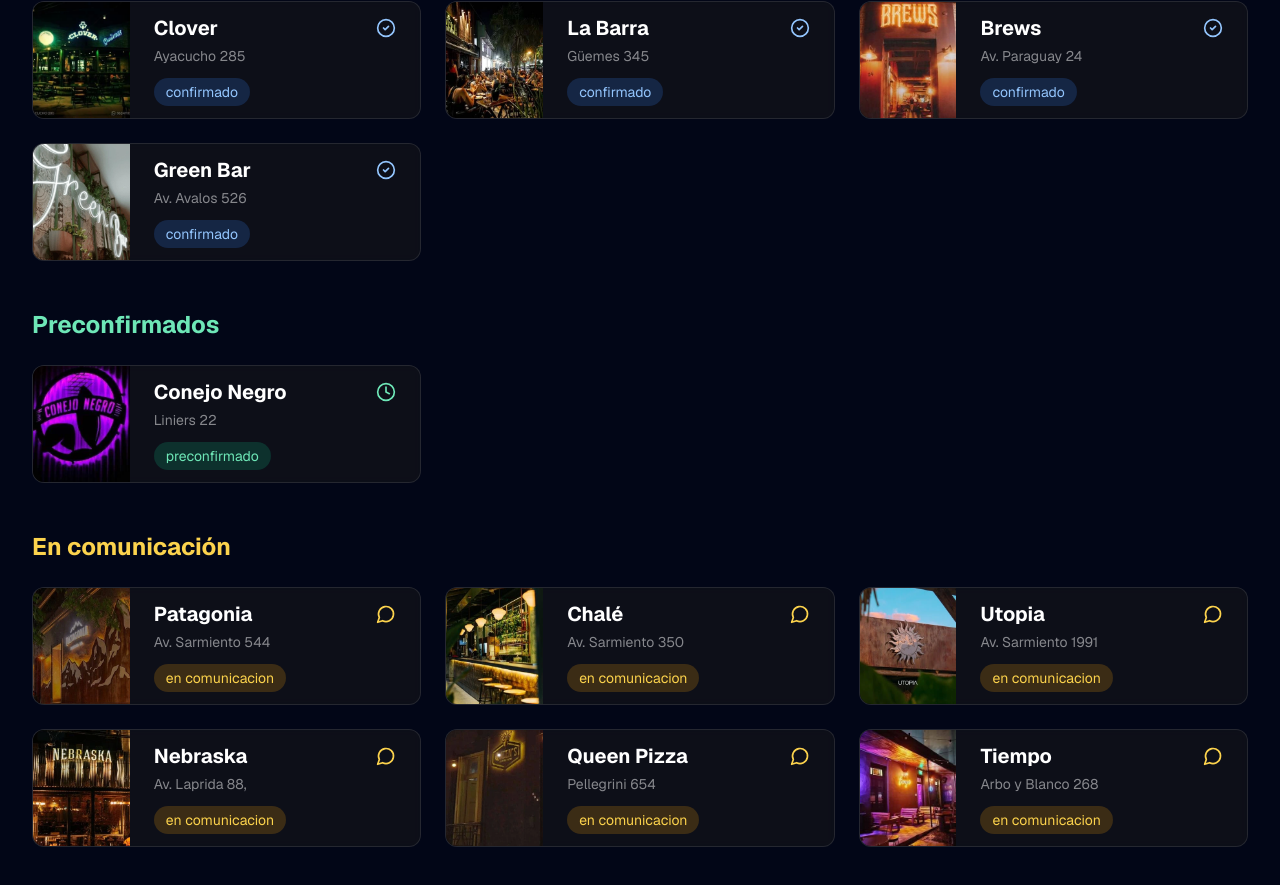
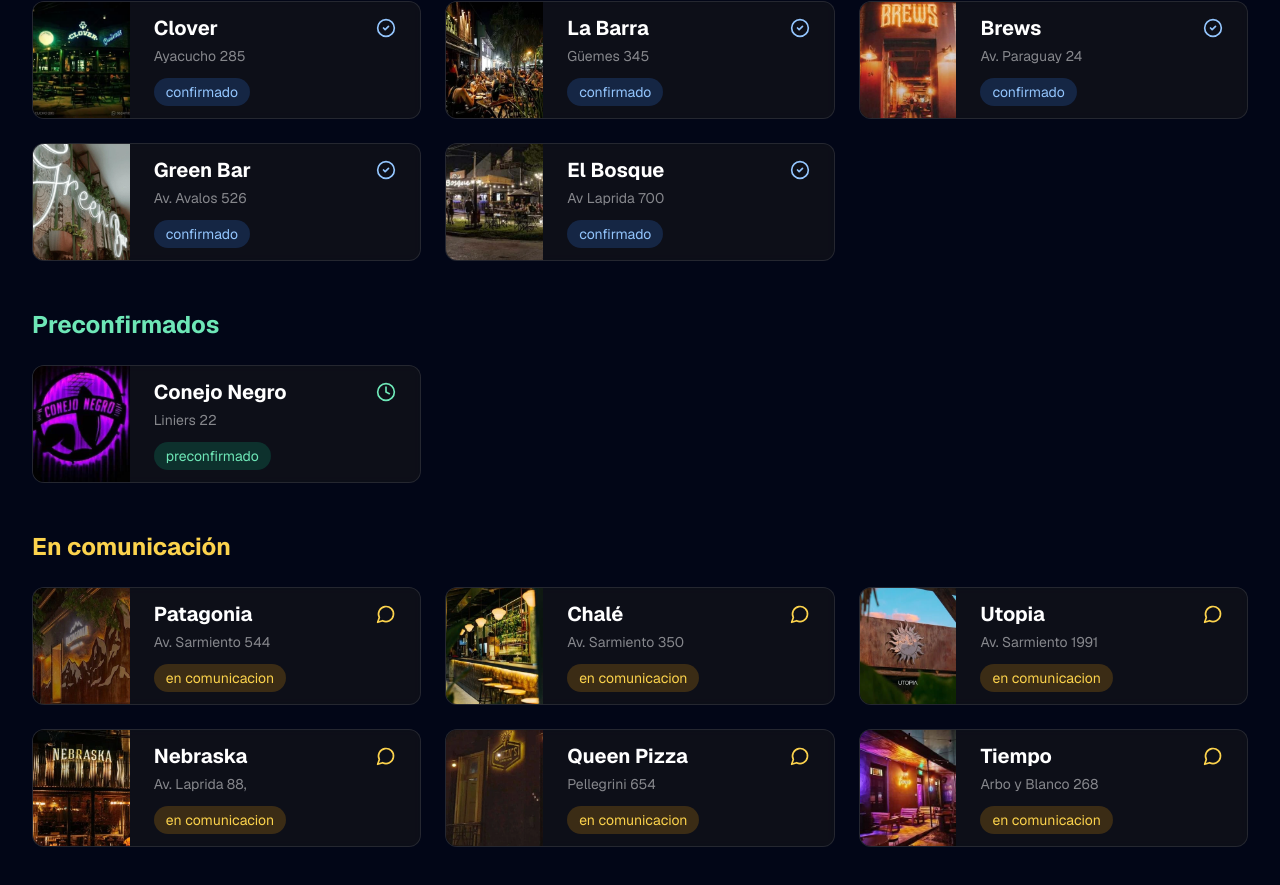
Before and after one commit to nelsondiego/diegonelson-live-sessions, a Next.js app: page /sponsors in a window 1280 px wide. Shown: the part 1268-2153 px from the top of the page. Built offline with nearby package versions, Linux system fonts and the light colour scheme.

Commit message:
added El Bosque Food Park as a venue

```diff
--- a/src/app/page.tsx
+++ b/src/app/page.tsx
@@ -74,17 +74,17 @@ const upcomingSessions: Session[] = [
     status: "upcoming",
     image: "/places/greenbar.webp",
   },
-  // {
-  //   id: 6,
-  //   title: "Sunset Lounge",
-  //   date: "Sab, 24 Feb",
-  //   time: "18:00 - 23:00",
-  //   location: "Sky Bar",
-  //   address: "Juan B. Justo 1150, Piso 15",
-  //   description: "Celebramos el atardecer con los mejores beats y una vista panorámica de la ciudad que te dejará sin aliento",
-  //   status: "past",
-  //   image: "/utopia.webp"
-  // },
+  {
+    id: 6,
+    title: "El Bosque Food Park",
+    date: "A confirmar",
+    time: "",
+    location: "El Bosque",
+    address: "Av Laprida 700",
+    description: "Celebramos el atardecer con los mejores beats y una vista panorámica de la ciudad que te dejará sin aliento",
+    status: "upcoming",
+    image: "/places/elbosque.webp"
+  },
   // {
   //   id: 7,
   //   title: "Urban Beats",
@@ -123,6 +123,7 @@ const sponsors: Sponsor[] = [
     active: true,
     url: "https://dameunturno.com",
   },
+
 ];
 
 export default function Home() {
--- a/src/app/sponsors/page.tsx
+++ b/src/app/sponsors/page.tsx
@@ -151,6 +151,12 @@ const venues: Venue[] = [
     status: "en comunicacion",
     address: "Arbo y Blanco 268",
     image: "/places/tiempo.webp"
+  },
+  {
+    name: "El Bosque",
+    status: "confirmado",
+    address: "Av Laprida 700",
+    image: "/places/elbosque.webp"
   },
 ];
 
```
Also changed, not shown: public/places/elbosque.jpeg (added), public/places/elbosque.webp (added).
